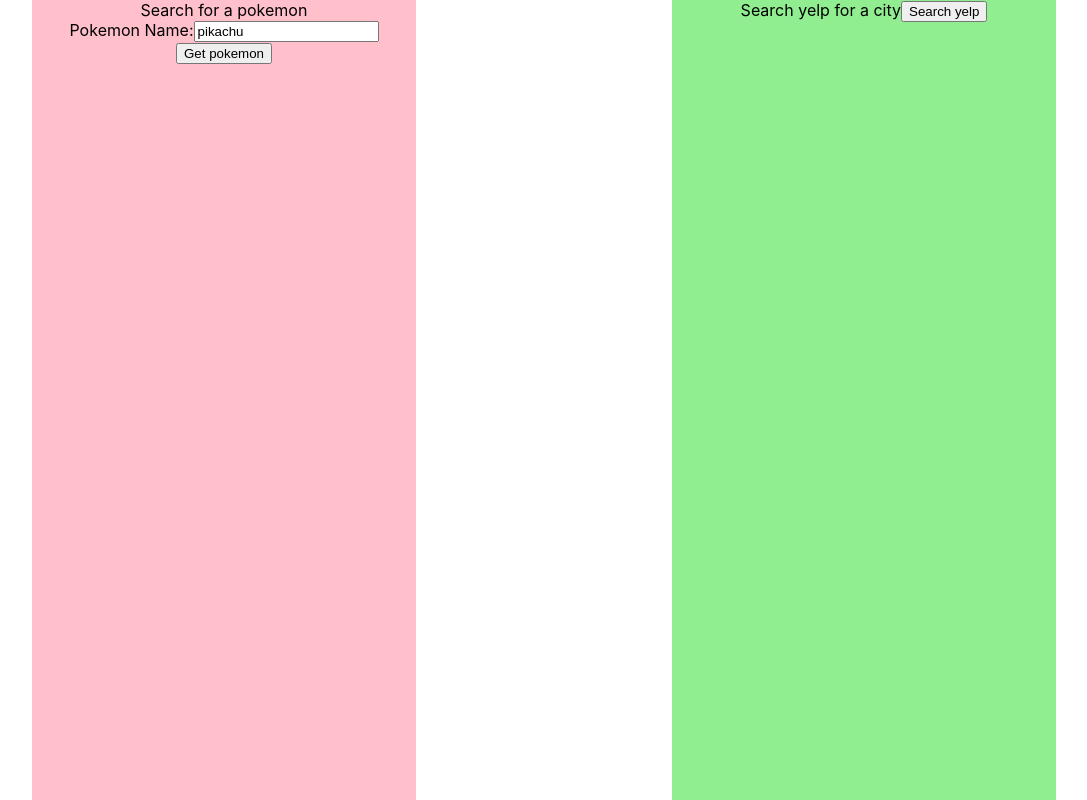
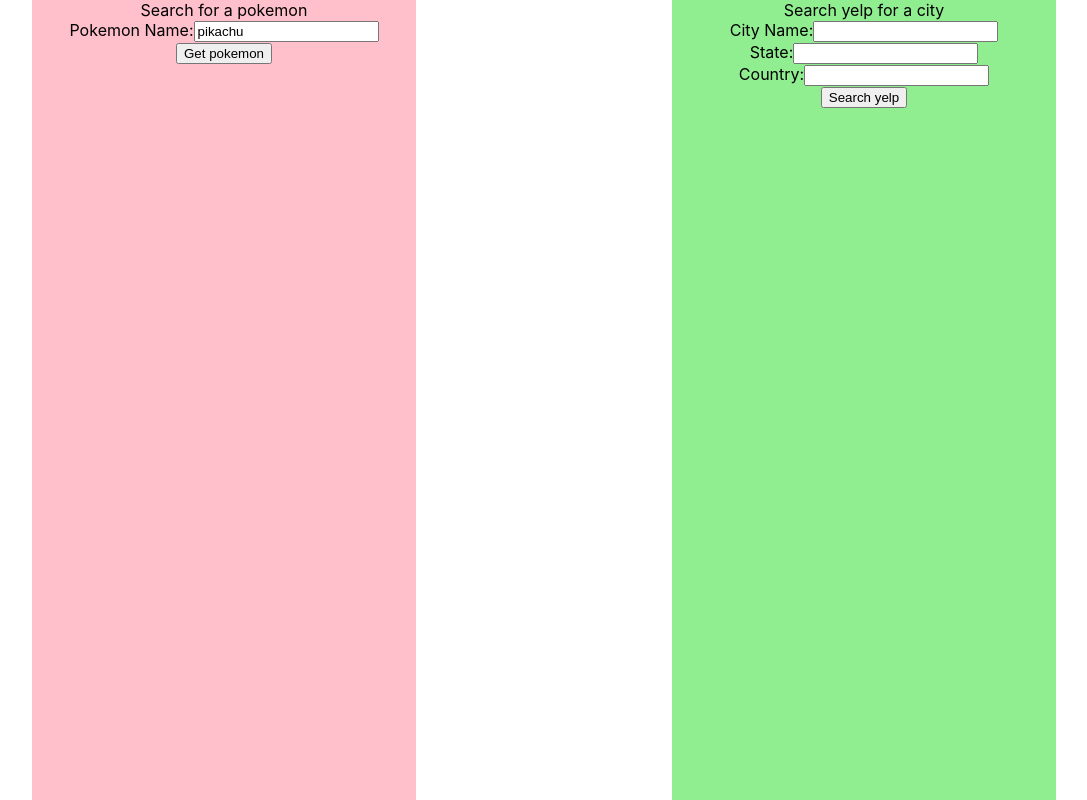
Before and after one commit to philngom/half-baked-api-proxy, a React (Create React App) app: page / in a window 1280 px wide. Shown: the whole page, without its empty margins (96-1183 px from the left). Built offline with nearby package versions, Linux system fonts and the light colour scheme.

Commit message:
created form for YelpSearch, added react hooks

```diff
--- a/src/YelpSearch.js
+++ b/src/YelpSearch.js
@@ -2,11 +2,18 @@ import { useState } from 'react';
 
 export default function YelpSearch() {
     // you'll need to track your yelp search results, the loading state, and a form field for location with a default value.
+  const [city, setCity] = useState('');
+  const [country, setCountry] = useState('');
+  const [state, setState] = useState('');
+  const [data, setData] = useState('');
+  const [loading, setLoading] = useState('');
+
 
   async function handleYelpSubmit(e) {
     e.preventDefault();
 
     // set the loading state to true
+
     // use fetch to make a request to your netlify yelp function. Be sure to pass the search query as a query param in the URL
 
     // put the jsonified data in state and set the loading state to false
@@ -15,9 +22,20 @@ export default function YelpSearch() {
   return (
     <section className='yelp'>
       {/* make the fetch on submit */}
-      <form>
+      <form onSubmit={ handleYelpSubmit }>
         Search yelp for a city
-        {/* add inputs/labels for city name, state, and country, using all the things we need with react forms. Don't forget to use the value property to sync these up with the default values in react state */}
+        <label>
+          City Name:
+          <input value={city} onChange={e => setCity(e.target.value)}/>
+        </label>
+        <label>
+          State:
+          <input value={state} onChange={e => setState(e.target.value)}/>
+        </label>
+        <label>
+          Country:
+          <input value={country} onChange={e => setCountry(e.target.value)}/>
+        </label>
         <button>Search yelp</button>
       </form>
       {/* Make a BusinessesList component to import and use here. Use a ternery to display a loading spinner (make a <Spinner /> component for this) if the data is still loading. */}
```
Also changed, not shown: src/BusinessList.js (added).
